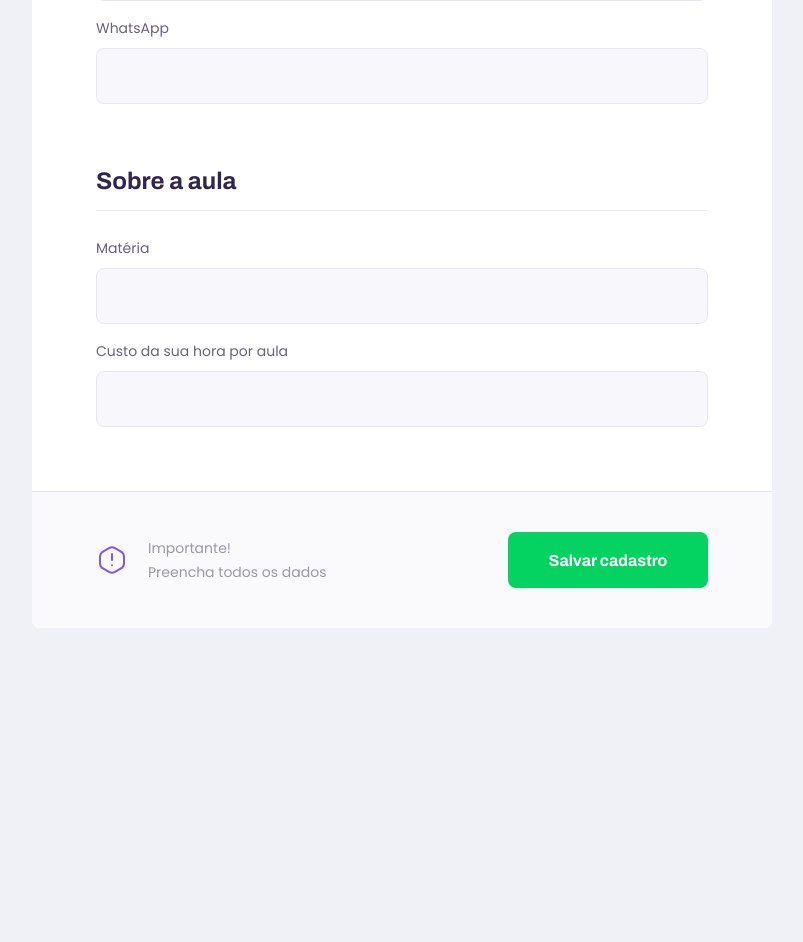
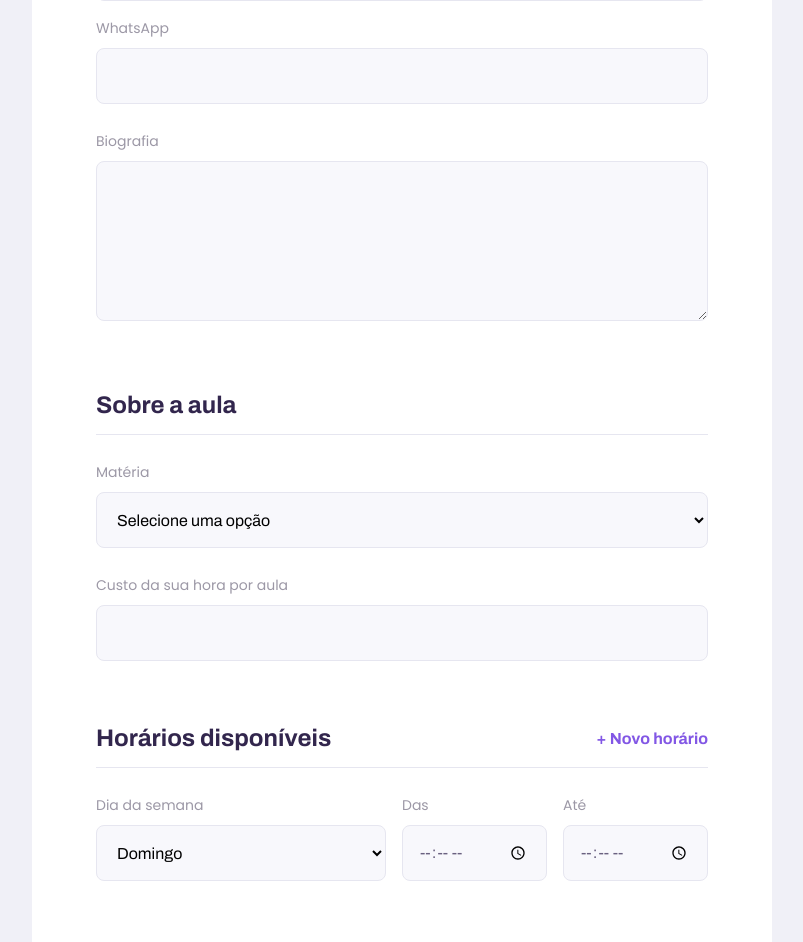
Before and after one commit to muNeves3/Next-Level-Week-2, a React (Create React App) app: page /give-classes in a window 1280 px wide. Shown: the part 630-1572 px from the top of the page, without its empty margins (238-1041 px from the left). Before the commit the page ends 1258 px from the top, so only its background shows below. Built offline with nearby package versions, Linux system fonts and the light colour scheme.

Commit message:
:gear: the inputs are now connected to the db

```diff
--- a/src/pages/TeacherForm/index.tsx
+++ b/src/pages/TeacherForm/index.tsx
@@ -1,13 +1,83 @@
-import React from "react";
+import React, { useState, FormEvent } from "react";
+import { useHistory } from "react-router-dom";
 
 import PageHeader from "../../Components/PageHeader";
 import Input from "../../Components/Input";
+import Textarea from "../../Components/Textarea";
+import Select from "../../Components/Select";
 
 import wariningIcon from "../../assets/images/icons/warning.svg";
 
 import "./styles.css";
+import api from "../../services/api";
 
 function TeacherForm() {
+  const history = useHistory();
+
+  const [name, setName] = useState("");
+  const [avatar, setAvatar] = useState("");
+  const [whatsapp, setWhatsapp] = useState("");
+  const [bio, setBio] = useState("");
+
+  const [subject, setSubject] = useState("");
+  const [cost, setCost] = useState("");
+
+  const [scheduleItems, setScheduleItems] = useState([
+    { week_day: 0, from: "", to: "" },
+  ]);
+
+  function setScheduleItemValue(
+    position: number,
+    field: string,
+    value: string
+  ) {
+    const updatedScheduleItems = scheduleItems.map((scheduleItem, index) => {
+      if (index === position) {
+        return { ...scheduleItem, [field]: value };
+      }
+
+      return scheduleItem;
+    });
+
+    setScheduleItems(updatedScheduleItems);
+  }
+
+  function addNewScheduleItem() {
+    setScheduleItems([...scheduleItems, { week_day: 0, from: "", to: "" }]);
+  }
+
+  function handleCreateClass(e: FormEvent) {
+    e.preventDefault();
+
+    api
+      .post("classes", {
+        name,
+        avatar,
+        whatsapp,
+        bio,
+        subject,
+        cost: Number(cost),
+        schedule: scheduleItems,
+      })
+      .then(() => {
+        alert("Cadastro realizado com sucesso!");
+        history.push("/");
+      })
+      .catch(() => {
+        alert("Erro no cadastro!");
+      });
+
+    console.log({
+      name,
+      avatar,
+      whatsapp,
+      bio,
+      subject,
+      cost,
+      scheduleItems,
+    });
+  }
+
   return (
     <div id="page-teacher-form" className="container">
       <PageHeader
@@ -16,19 +86,127 @@ function TeacherForm() {
       />
 
       <main>
+        <form onSubmit={handleCreateClass}>
           <fieldset>
             <legend>Seus dados</legend>
 
-          <Input name="name" label="Nome completo" />
-          <Input name="avatar" label="Avatar" />
-          <Input name="whatsapp" label="WhatsApp" />
+            <Input
+              name="name"
+              label="Nome completo"
+              value={name}
+              onChange={(e) => {
+                setName(e.target.value);
+              }}
+            />
+            <Input
+              name="avatar"
+              label="Avatar"
+              value={avatar}
+              onChange={(e) => {
+                setAvatar(e.target.value);
+              }}
+            />
+            <Input
+              name="whatsapp"
+              label="WhatsApp"
+              value={whatsapp}
+              onChange={(e) => {
+                setWhatsapp(e.target.value);
+              }}
+            />
+            <Textarea
+              name="bio"
+              label="Biografia"
+              value={bio}
+              onChange={(e) => {
+                setBio(e.target.value);
+              }}
+            />
           </fieldset>
 
           <fieldset>
             <legend>Sobre a aula</legend>
 
-          <Input name="subject" label="Matéria" />
-          <Input name="cost" label="Custo da sua hora por aula" />
+            <Select
+              name="subject"
+              label="Matéria"
+              value={subject}
+              onChange={(e) => {
+                setSubject(e.target.value);
+              }}
+              options={[
+                { value: "Artes", label: "Artes" },
+                { value: "Biologia", label: "Biologia" },
+                { value: "Ciências", label: "Ciências" },
+                { value: "Educação física", label: "Educação física" },
+                { value: "Física", label: "Física" },
+                { value: "Geografia", label: "Geografia" },
+                { value: "História", label: "História" },
+                { value: "Matemática", label: "Matemática" },
+                { value: "Português", label: "Português" },
+                { value: "Química", label: "Química" },
+              ]}
+            />
+            <Input
+              name="cost"
+              label="Custo da sua hora por aula"
+              value={cost}
+              onChange={(e) => {
+                setCost(e.target.value);
+              }}
+            />
+          </fieldset>
+
+          <fieldset>
+            <legend>
+              Horários disponíveis{" "}
+              <button type="button" onClick={addNewScheduleItem}>
+                + Novo horário
+              </button>
+            </legend>
+
+            {scheduleItems.map((scheduleItem, index) => {
+              return (
+                <div key={scheduleItem.week_day} className="schedule-item">
+                  <Select
+                    name="week_day"
+                    label="Dia da semana"
+                    value={scheduleItem.week_day}
+                    onChange={(e) =>
+                      setScheduleItemValue(index, "week_day", e.target.value)
+                    }
+                    options={[
+                      { value: "0", label: "Domingo" },
+                      { value: "1", label: "Segunda-feira" },
+                      { value: "2", label: "Terça-feira" },
+                      { value: "3 ", label: "Quarta-feira" },
+                      { value: "4", label: "Quinta-feira" },
+                      { value: "5", label: "Sexta-feira" },
+                      { value: "6", label: "Sábado" },
+                    ]}
+                  />
+
+                  <Input
+                    name="from"
+                    label="Das"
+                    type="time"
+                    value={scheduleItem.from}
+                    onChange={(e) =>
+                      setScheduleItemValue(index, "from", e.target.value)
+                    }
+                  />
+                  <Input
+                    name="to"
+                    label="Até"
+                    type="time"
+                    value={scheduleItem.to}
+                    onChange={(e) =>
+                      setScheduleItemValue(index, "to", e.target.value)
+                    }
+                  />
+                </div>
+              );
+            })}
           </fieldset>
 
           <footer>
@@ -37,8 +215,9 @@ function TeacherForm() {
               Importante! <br />
               Preencha todos os dados
             </p>
-          <button type="button">Salvar cadastro</button>
+            <button type="submit">Salvar cadastro</button>
           </footer>
+        </form>
       </main>
     </div>
   );
--- a/src/pages/TeacherForm/styles.css
+++ b/src/pages/TeacherForm/styles.css
@@ -36,6 +36,28 @@
   width: 100%;
   padding-bottom: 1.6rem;
   border-bottom: 1px solid var(--color-line-in-white);
+}
+
+#page-teacher-form main fieldset legend button {
+  background: none;
+  border: none;
+  color: var(--color-primary);
+  font: 700 1.6rem Archivo;
+  cursor: pointer;
+  transition: color 0.2s;
+}
+
+#page-teacher-form main fieldset legend button:hover {
+  color: var(--color-primary-dark);
+}
+
+#page-teacher-form main fieldset .input-block + .textarea-block,
+#page-teacher-form main fieldset .select-block + .input-block {
+  margin-top: 2.4rem;
+}
+
+#page-teacher-form main label {
+  color: var(--color-text-complement);
 }
 
 #page-teacher-form footer {
@@ -92,6 +114,16 @@
     padding: 0 6.4rem;
   }
 
+  #page-teacher-form main .schedule-item {
+    display: grid;
+    grid-template-columns: 2fr 1fr 1fr;
+    column-gap: 1.6rem;
+  }
+
+  #page-teacher-form main .schedule-item .input-block {
+    margin-top: 0 !important;
+  }
+
   #page-teacher-form main footer {
     padding: 4rem 6.4rem;
     display: flex;
```
Lines whose indentation alone changed are shown as unchanged.
